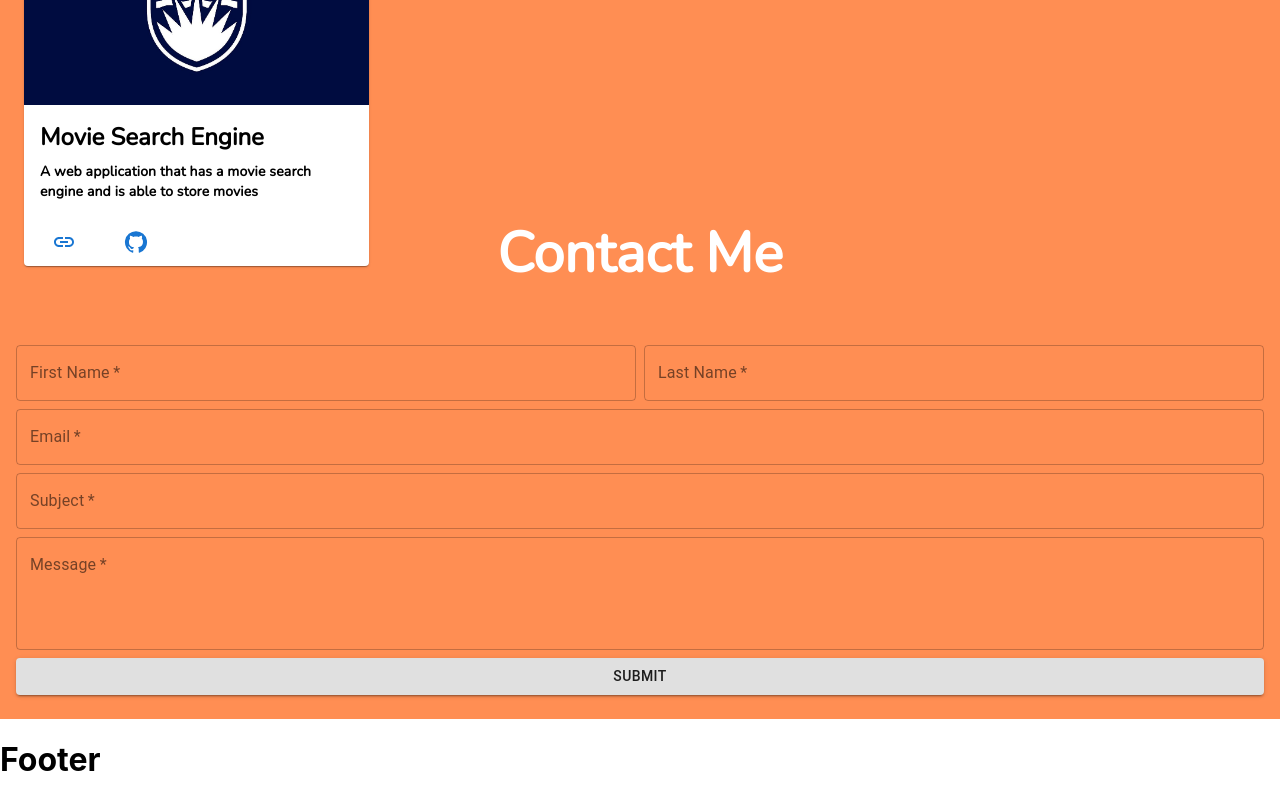
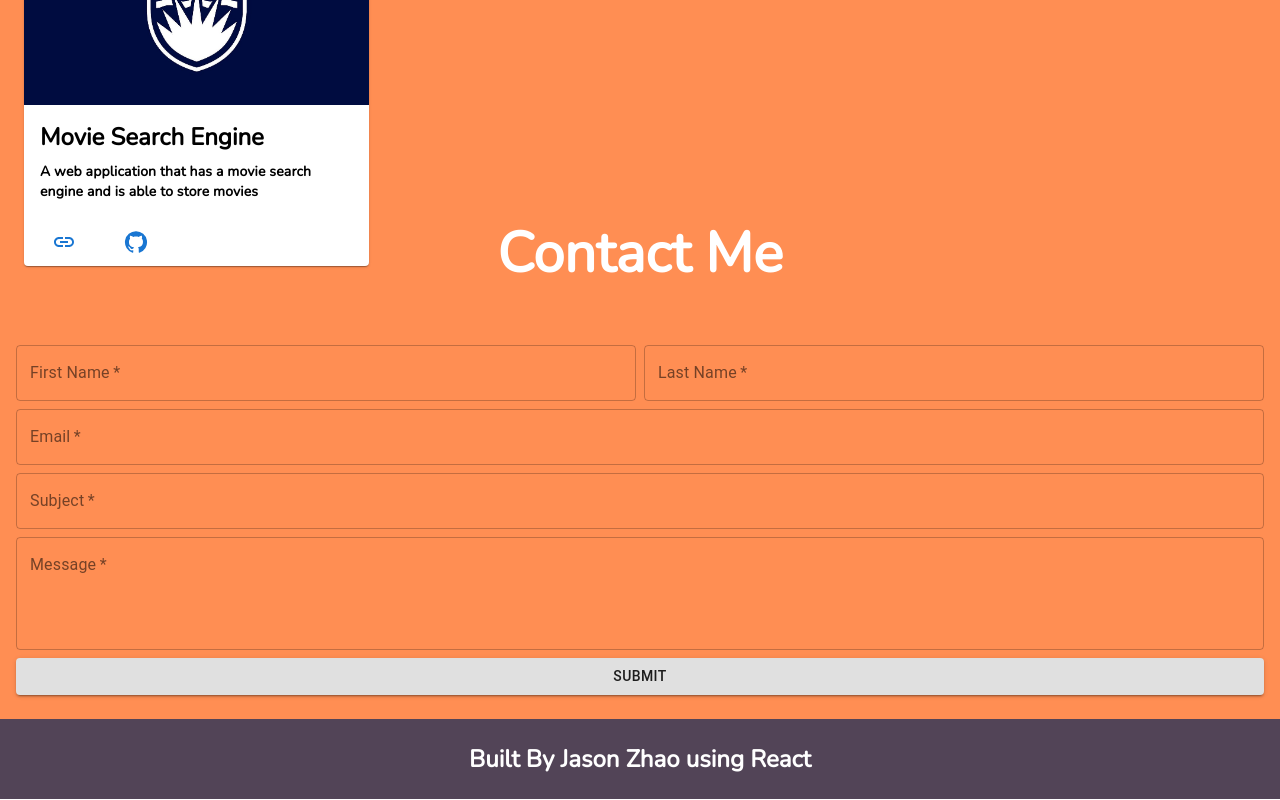
Before and after one commit to jasonz23/website, a React (Create React App) app: page / in a window 1280 px wide. Shown: the part 2223-3023 px from the top of the page. Built offline with nearby package versions, Linux system fonts and the light colour scheme.

Commit message:
added footer

```diff
--- a/src/Pages/Footer.js
+++ b/src/Pages/Footer.js
@@ -1,8 +1,32 @@
-function Footer(){
+import { makeStyles } from "@material-ui/core";
+import React from "react"
+
+function Footer() {
+    const useStyles = makeStyles(() => ({
+        root: {
+            height: "10vh",
+            background: '#524457',
+            fontFamily: "Nunito",
+            color: "white",
+            alignItems: "center",
+            justifyContent: "center",
+            display: "flex",
+
+
+        },
+
+    }));
+    const classes = useStyles();
     return (
-        <div>
-            <h1>Footer</h1>
+        <div className = {classes.root}>
+
+
+            <h2>
+                Built By Jason Zhao using React
+            </h2>
+
         </div>
     )
 }
+
 export default Footer;
```
